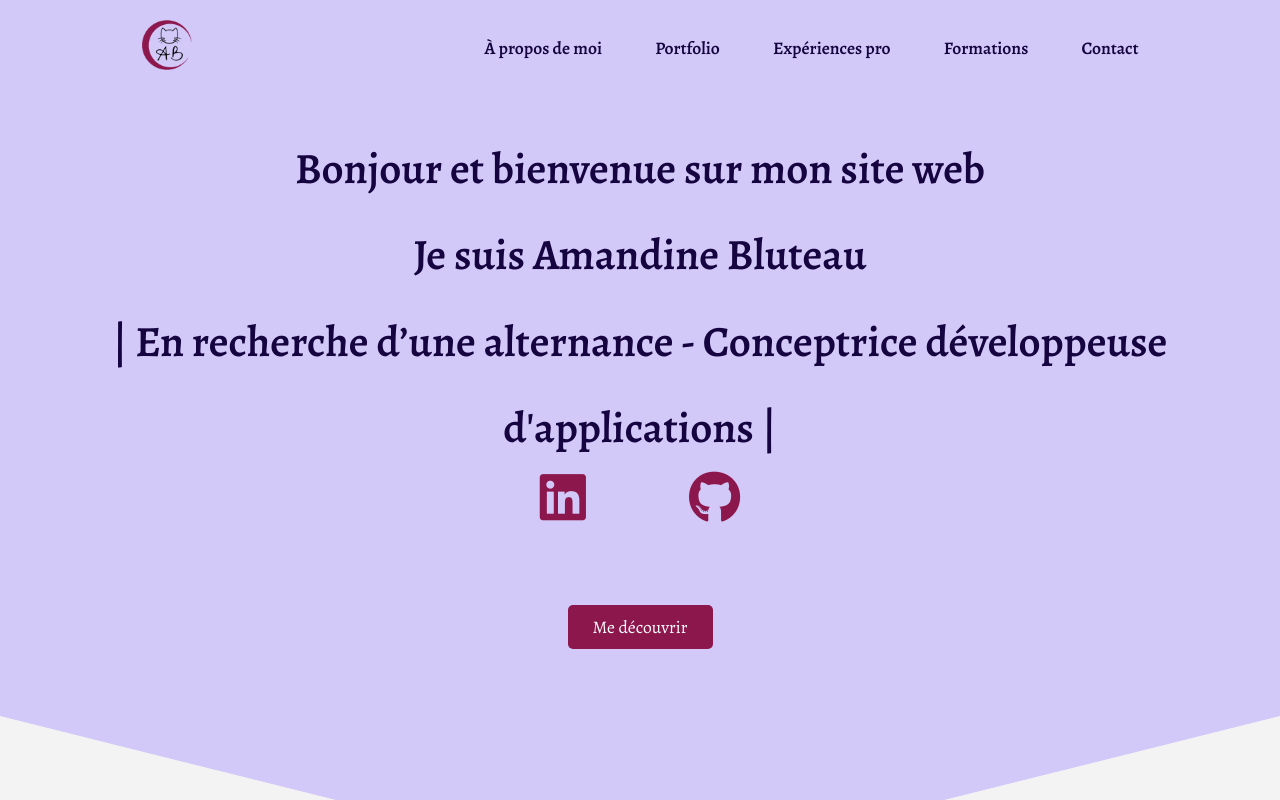
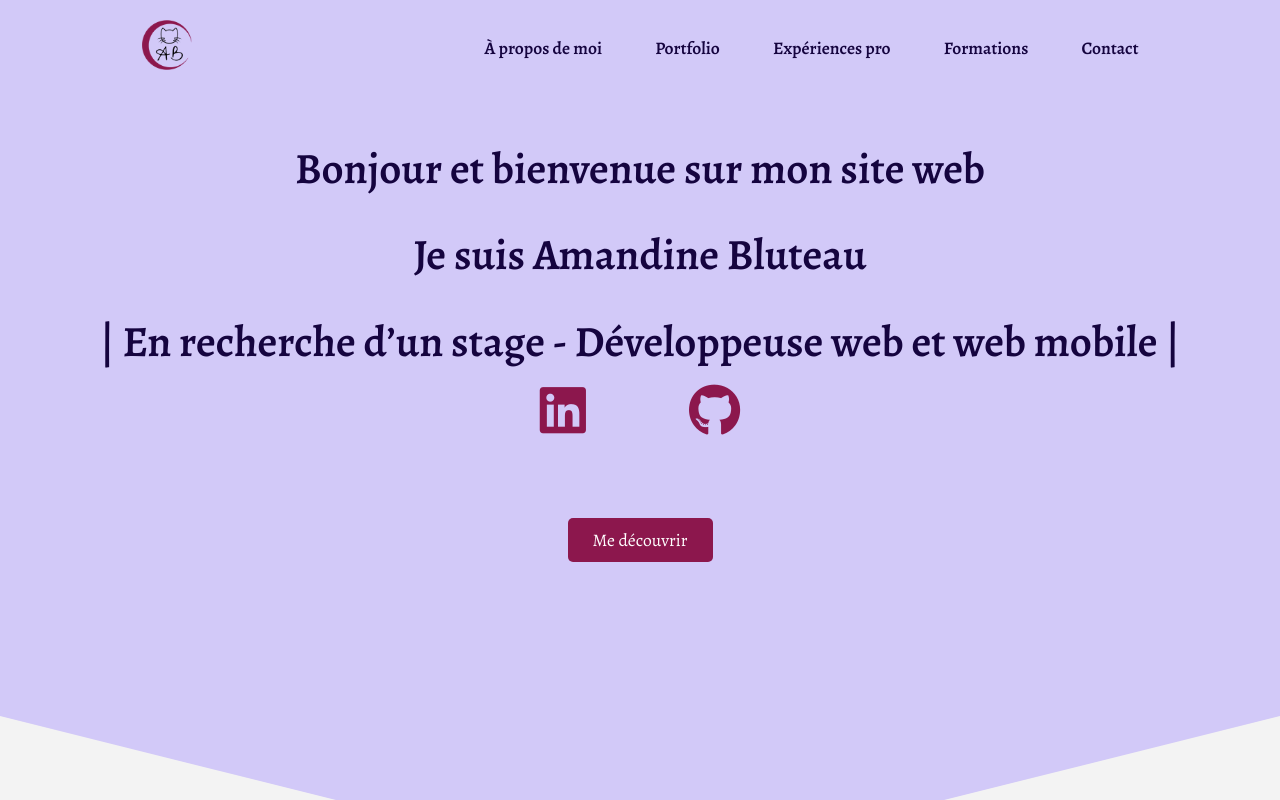
Before and after one commit to AmndineBlt/Portfolio, a website: page index.html in a window 1280 px wide. Shown: the top 800 px of the page. Drawn offline with nearby package versions, Linux system fonts and the light colour scheme.

Commit message:
Update index.html

```diff
--- a/index.html
+++ b/index.html
@@ -39,7 +39,7 @@
             <div class="txt">
                 <h1>Bonjour et bienvenue sur mon site web</h1>
                 <h2>Je suis Amandine Bluteau<br>
-                    | En recherche d’une alternance - Conceptrice développeuse d'applications |</h2>
+                    | En recherche d’un stage - Développeuse web et web mobile |</h2>
             </div>
 
             <div class="icon">
```
